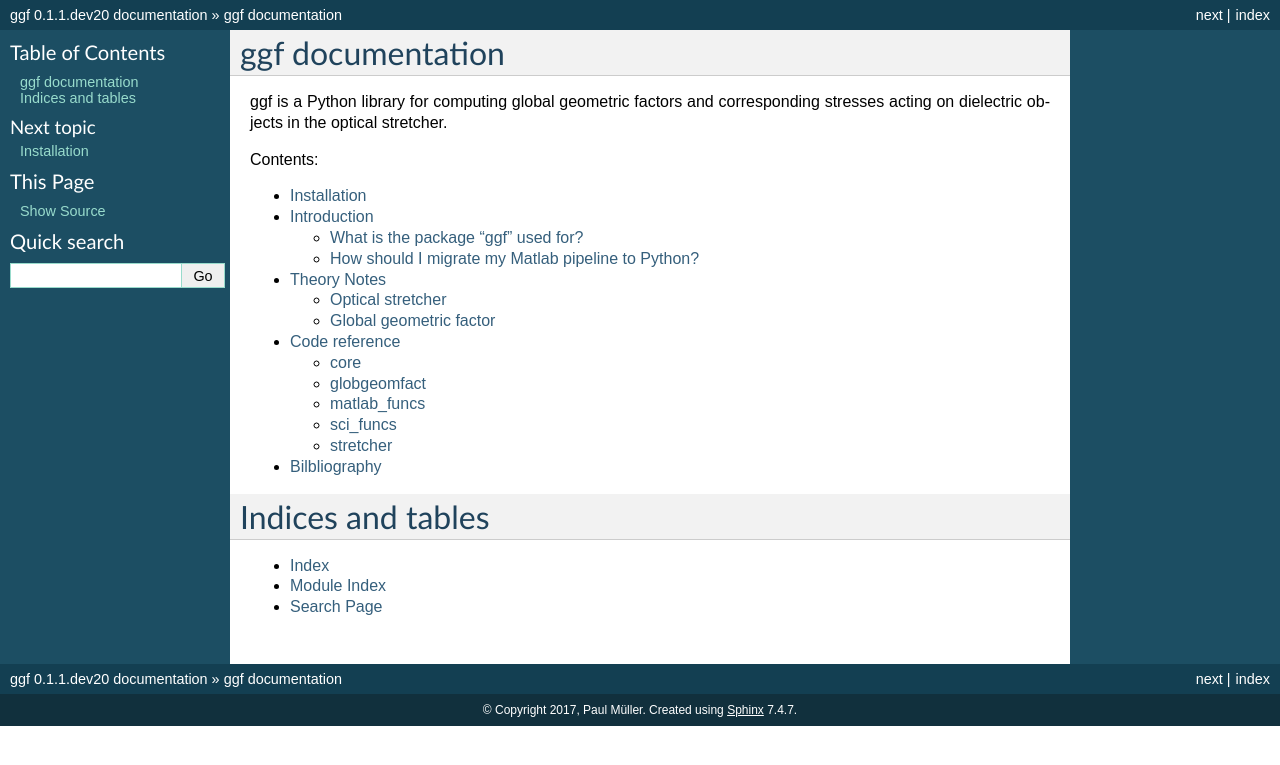
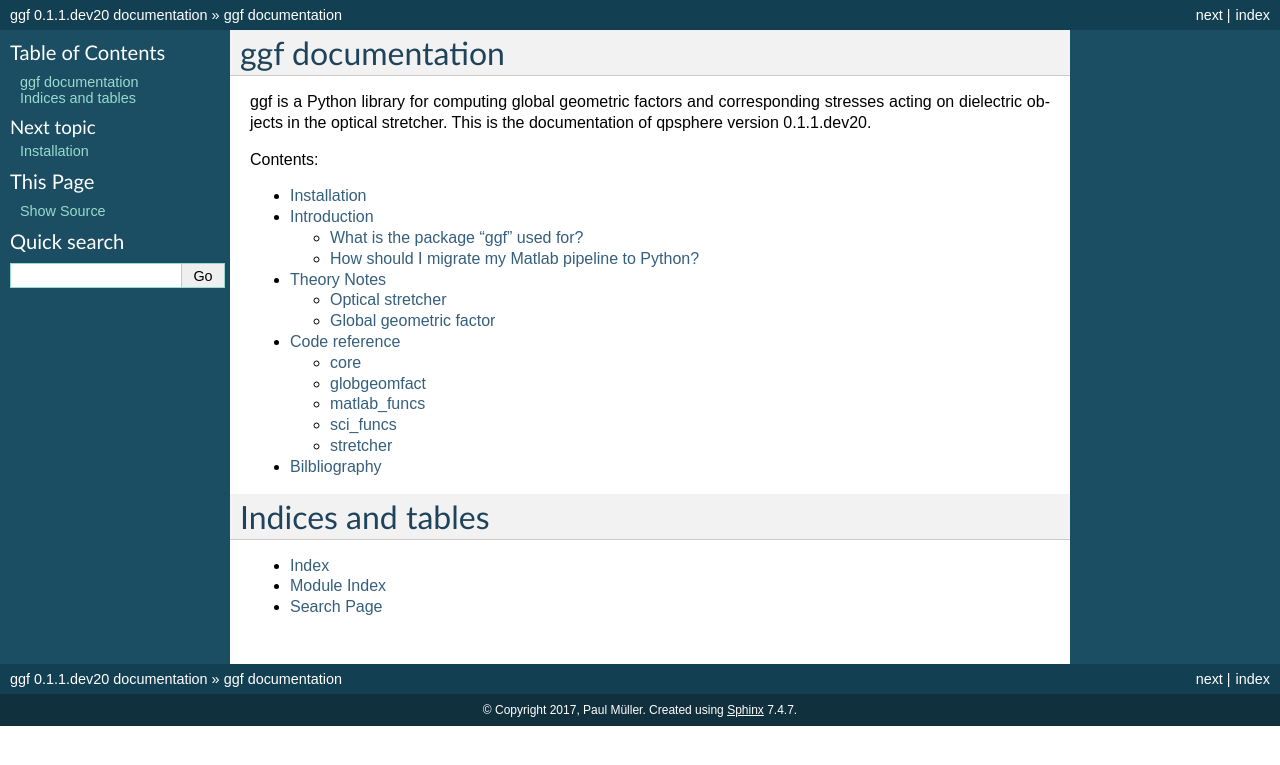
Before and after one commit to GuckLab/ggf, a Sphinx documentation site: the page built from docs/index.rst, in a window 1280 px wide. Shown: the top 765 px of the page. Built offline with Sphinx 7.4.7, drawn with Linux system fonts in a browser that asks for light colours; pages that are not in the unit, such as notebooks, are missing from menus.

Commit message:
docs: minor update

```diff
--- a/docs/index.rst
+++ b/docs/index.rst
@@ -3,7 +3,8 @@ ggf documentation
 
 ggf is a Python library for computing global geometric factors and
 corresponding stresses acting on dielectric objects in the
-optical stretcher.
+optical stretcher. This is the documentation of qpsphere
+version |release|.
 
 .. toctree::
    :maxdepth: 4
```
